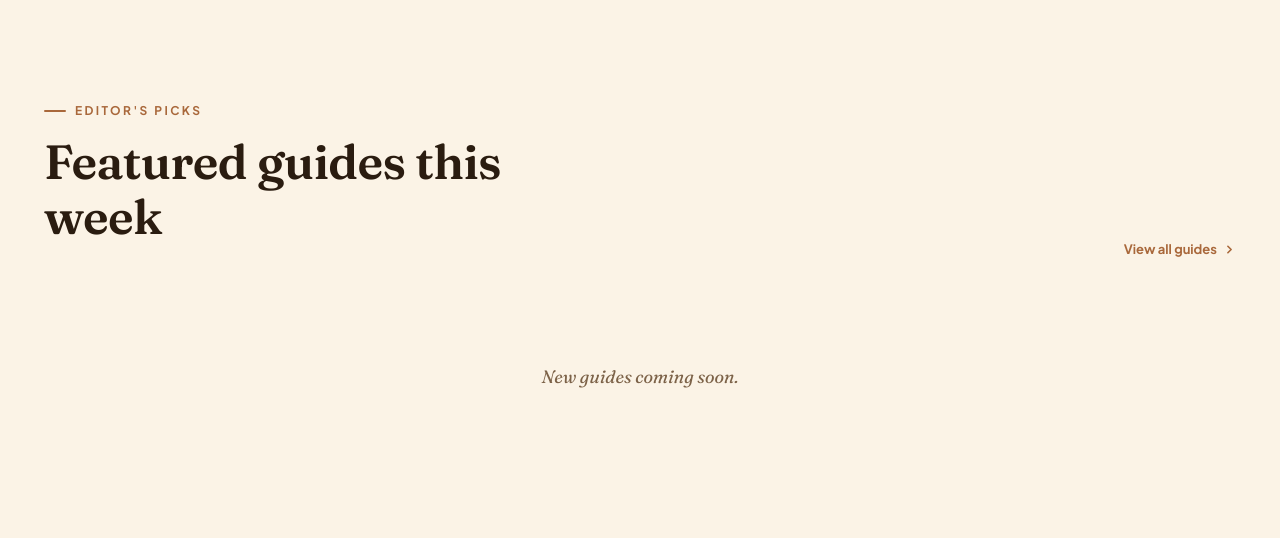
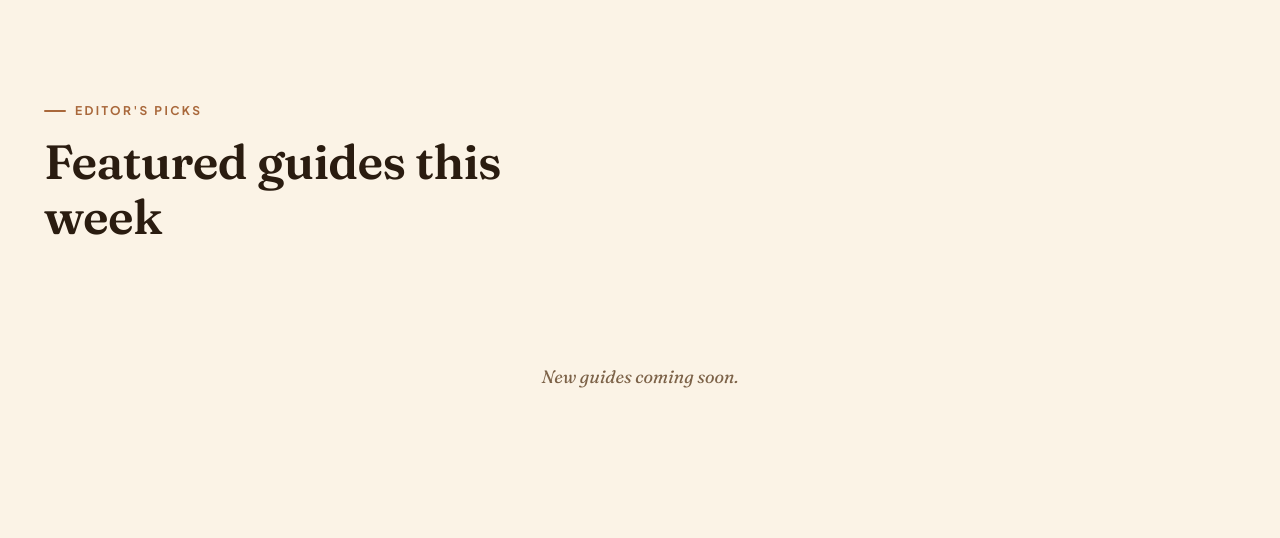
Before and after one commit to Siavashsed/kavalsia-bot, a Flask app: template templates/mochapoo-pets-index.html in a window 1280 px wide. Shown: the part 4140-4678 px from the top of the page. Run offline with Flask 3, Linux system fonts and the light colour scheme; the template is opened without the code that fills it, so the values that code supplies are empty.

Commit message:
deploy: sync templates/mochapoo-pets-index.html

```diff
--- a/templates/mochapoo-pets-index.html
+++ b/templates/mochapoo-pets-index.html
@@ -555,10 +555,7 @@ body[data-page-depth="1"] article .intro a{color:var(--text,#b45309) !important;
         <div class="sec-label">Editor's picks</div>
         <h2 class="sec-h2">Featured guides this week</h2>
       </div>
-      <a href="./#guides" style="font-size:13px;font-weight:700;color:var(--mocha);display:flex;align-items:center;gap:6px">
-        View all guides
-        <svg width="13" height="13" viewBox="0 0 24 24" fill="none" stroke="currentColor" stroke-width="3" stroke-linecap="round" stroke-linejoin="round"><polyline points="9 18 15 12 9 6"/></svg>
-      </a>
+
     </div>
     <div class="feat-grid reveal" id="feat-grid">
       <div class="feat-main" style="opacity:.35"><div class="feat-main-img" style="height:240px"></div><div class="feat-main-body"><div class="feat-title">Loading guides...</div></div></div>
@@ -672,7 +669,7 @@ body[data-page-depth="1"] article .intro a{color:var(--text,#b45309) !important;
 
 <!--SHELL:FOOTER-->
 <!-- FOOTER -->
-<div style="text-align:center;padding:32px 24px 48px"><a href="./articles" style="display:inline-block;color:currentColor;border:1px solid currentColor;padding:11px 26px;border-radius:999px;text-decoration:none;font-size:12.5px;font-weight:600;letter-spacing:.18em;text-transform:uppercase;opacity:.85">All articles</a></div>
+
 <footer>
   <div class="footer-inner">
     <div class="footer-top">
@@ -690,7 +687,7 @@ body[data-page-depth="1"] article .intro a{color:var(--text,#b45309) !important;
         <ul class="footer-links">
           <li><a href="./#story">Our Story</a></li>
           <li><a href="./#topics">Topics</a></li>
-          <li><a href="./#guides">All Guides</a></li>
+          <li></li>
           <li><a href="./#author">Meet the Vet</a></li>
         </ul>
       </div>
```
